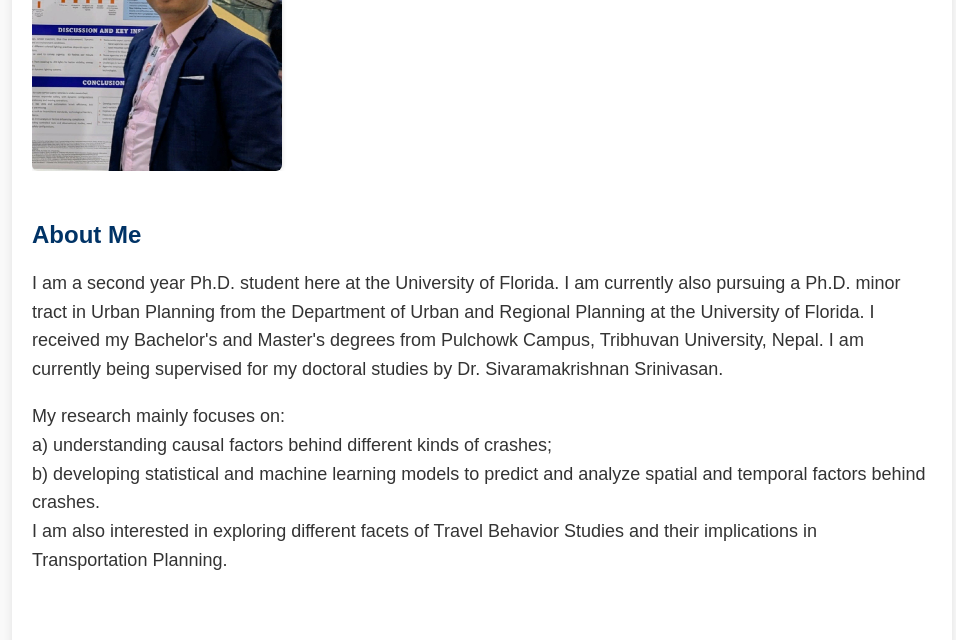
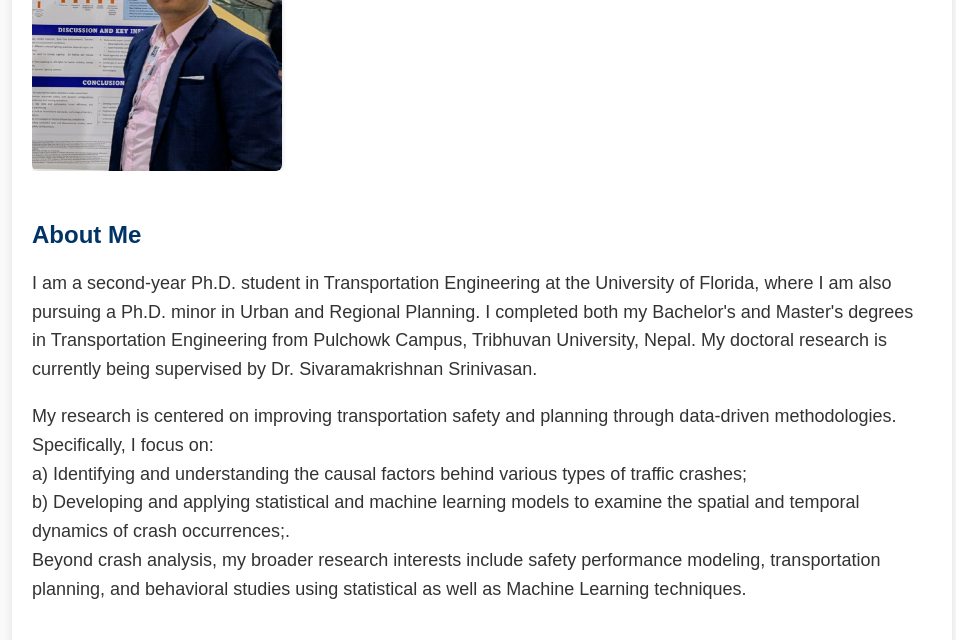
Before and after one commit to aaashish1/aaashish1.github.io, a plain HTML site: page index.html in a window 1280 px wide. Shown: the part 149-789 px from the top of the page, without its empty margins (158-1114 px from the left). Drawn offline with Linux system fonts and the light colour scheme.

Commit message:
Update index.html

```diff
--- a/index.html
+++ b/index.html
@@ -62,13 +62,13 @@
         <div class="section">
             <h2>About Me</h2>
             <p>
-                I am a second year Ph.D. student here at the University of Florida. I am currently also pursuing a Ph.D. minor tract in Urban Planning from the Department of Urban and Regional Planning at the University of Florida. I received my Bachelor's and Master's degrees from Pulchowk Campus, Tribhuvan University, Nepal. I am currently being supervised for my doctoral studies by Dr. Sivaramakrishnan Srinivasan.
+                I am a second-year Ph.D. student in Transportation Engineering at the University of Florida, where I am also pursuing a Ph.D. minor in Urban and Regional Planning. I completed both my Bachelor's and Master's degrees in Transportation Engineering from Pulchowk Campus, Tribhuvan University, Nepal. My doctoral research is currently being supervised by Dr. Sivaramakrishnan Srinivasan.
             </p>
             <p>
-                My research mainly focuses on:
-                <br>a) understanding causal factors behind different kinds of crashes;
-                <br>b) developing statistical and machine learning models to predict and analyze spatial and temporal factors behind crashes.
-                <br>I am also interested in exploring different facets of Travel Behavior Studies and their implications in Transportation Planning.
+                My research is centered on improving transportation safety and planning through data-driven methodologies. Specifically, I focus on:
+                <br>a) Identifying and understanding the causal factors behind various types of traffic crashes;
+                <br>b) Developing and applying statistical and machine learning models to examine the spatial and temporal dynamics of crash occurrences;.
+                <br>Beyond crash analysis, my broader research interests include safety performance modeling, transportation planning, and behavioral studies using statistical as well as Machine Learning techniques.
             </p>
         </div>
 
```
